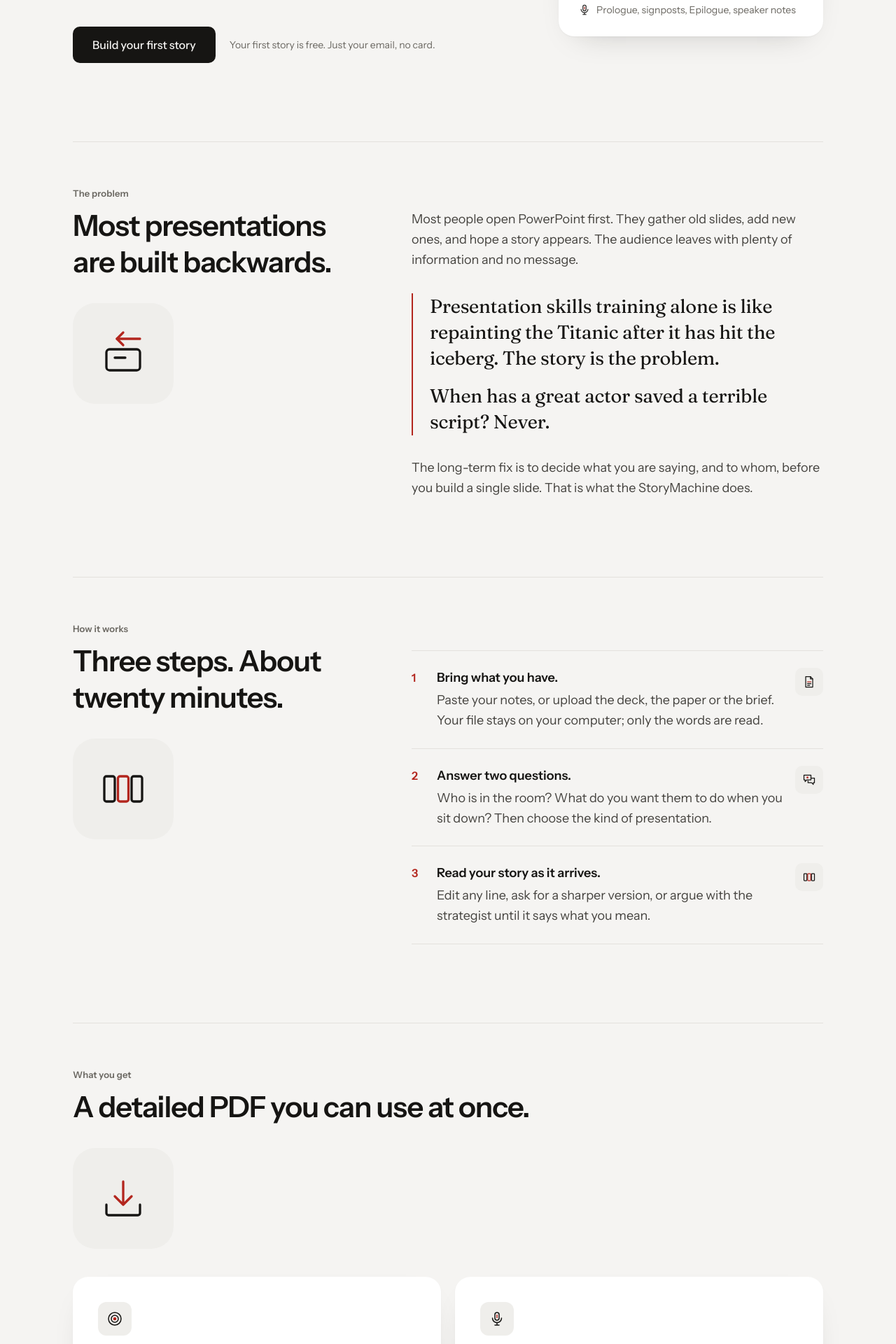
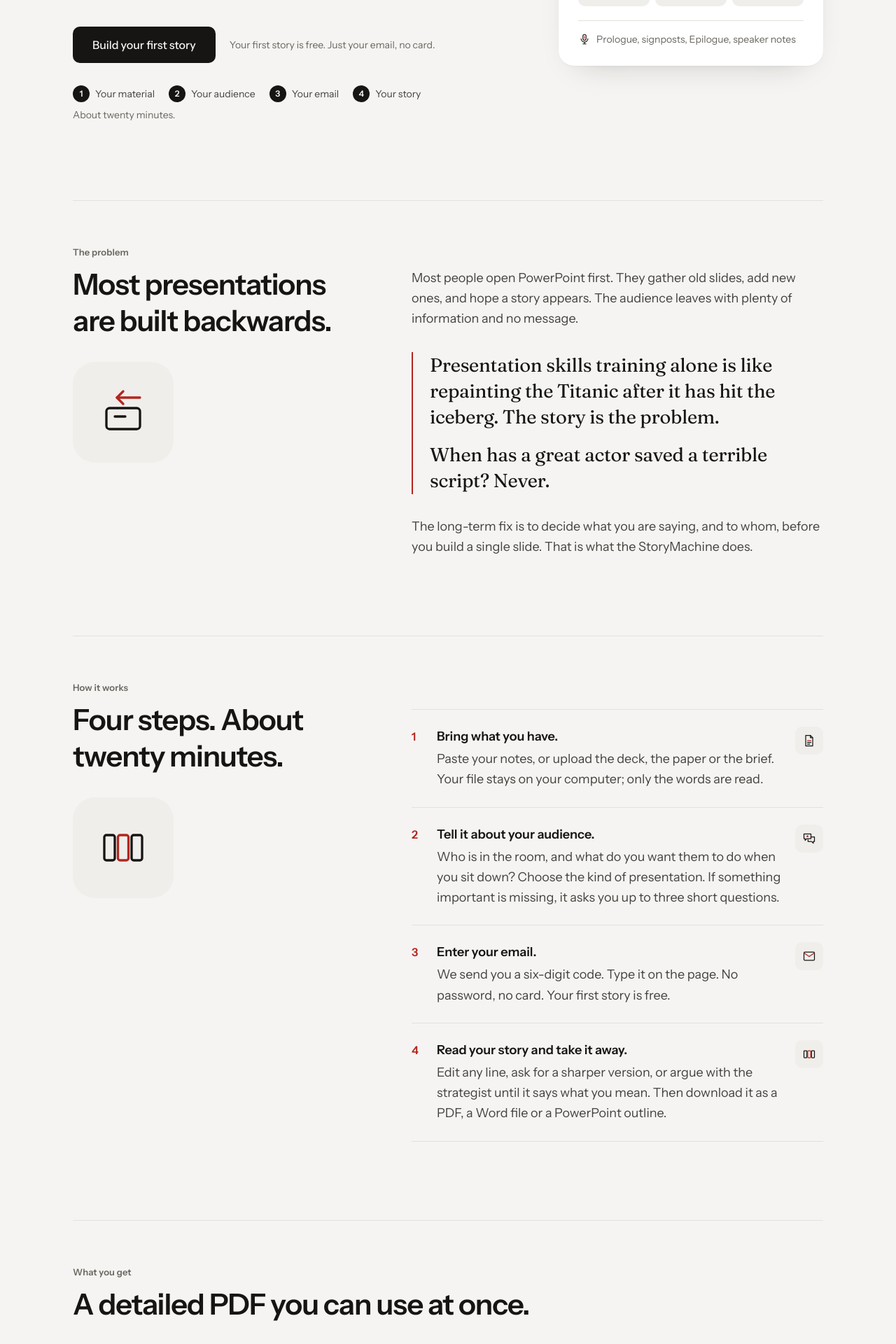
Before and after one commit to jimharvey-source/story_machine, a Next.js app: page / in a window 1280 px wide. Shown: the part 520-2440 px from the top of the page at 70% size. Built offline with nearby package versions, Linux system fonts and the light colour scheme; no server answers.

Commit message:
Clearer path for new visitors: numbered steps, sign-in beside the button

```diff
--- a/app/page.tsx
+++ b/app/page.tsx
@@ -61,6 +61,15 @@ export default async function Landing({ searchParams }: Props) {
             <BuildButton />
             <p className="text-sm text-muted">Your first story is free. Just your email, no card.</p>
           </div>
+          <ol className="mt-8 flex flex-wrap gap-x-5 gap-y-2 text-sm text-ink-2" aria-label="How it works">
+            {["Your material", "Your audience", "Your email", "Your story"].map((step, i) => (
+              <li key={step} className="flex items-center gap-2">
+                <span className="flex h-6 w-6 items-center justify-center rounded-full bg-ink text-xs font-semibold text-paper">{i + 1}</span>
+                {step}
+              </li>
+            ))}
+            <li className="text-muted">About twenty minutes.</li>
+          </ol>
           </div>
           <HeroStory />
         </section>
--- a/components/Tour.tsx
+++ b/components/Tour.tsx
@@ -26,16 +26,16 @@ export function Tour({ programme = false }: { programme?: boolean }) {
         </Section>
 
         {/* 3. How it works */}
-        <Section icon="acts" label="How it works" title="Three steps. About twenty minutes.">
+        <Section icon="acts" label="How it works" title="Four steps. About twenty minutes.">
           <ol className="mt-2 border-b border-rule">
-            {HOW.map(([head, body], i) => (
+            {(programme ? HOW_PROGRAMME : HOW).map(([head, body], i) => (
               <li key={head} className="grid grid-cols-[1.5rem_1fr_auto] items-start gap-3 border-t border-rule py-6">
                 <span className="text-base font-semibold text-red pt-0.5">{i + 1}</span>
                 <span>
                   <span className="block text-lg font-semibold text-ink">{head}</span>
                   <span className="mt-1 block text-ink-2">{body}</span>
                 </span>
-                <IconTile name={STEP_ICONS[i]} size="sm" />
+                <IconTile name={(programme ? STEP_ICONS_PROGRAMME : STEP_ICONS)[i]} size="sm" />
               </li>
             ))}
           </ol>
@@ -102,8 +102,9 @@ export function Tour({ programme = false }: { programme?: boolean }) {
         {/* 7. Your deck stays on your computer */}
         <Section icon="laptop" label="Confidential material" title="Your deck stays on your computer.">
           <p>
-            Upload a PowerPoint, Word file or PDF of any size. The StoryMachine reads the words on your own computer and
-            keeps only those. The file is never sent anywhere, so a confidential board deck stays where it belongs.
+            Upload a PowerPoint, Word file or PDF of any size. The StoryMachine reads the words on your own computer; the
+            file itself never leaves it. Only the words go to our servers and to the AI that writes your story. Your story
+            is saved to your account, and you can delete it at any time.
           </p>
         </Section>
 
@@ -143,19 +144,32 @@ export function Section({ icon, label, title, children }: { icon: IconName; labe
   );
 }
 
+// Four steps, in the order the public visitor meets them (13 October: sign-in is a step, so nobody is surprised by it).
 const HOW: Array<[string, string]> = [
   [
     "Bring what you have.",
     "Paste your notes, or upload the deck, the paper or the brief. Your file stays on your computer; only the words are read.",
   ],
   [
-    "Answer two questions.",
-    "Who is in the room? What do you want them to do when you sit down? Then choose the kind of presentation.",
+    "Tell it about your audience.",
+    "Who is in the room, and what do you want them to do when you sit down? Choose the kind of presentation. If something important is missing, it asks you up to three short questions.",
   ],
   [
-    "Read your story as it arrives.",
-    "Edit any line, ask for a sharper version, or argue with the strategist until it says what you mean.",
+    "Enter your email.",
+    "We send you a six-digit code. Type it on the page. No password, no card. Your first story is free.",
   ],
+  [
+    "Read your story and take it away.",
+    "Edit any line, ask for a sharper version, or argue with the strategist until it says what you mean. Then download it as a PDF, a Word file or a PowerPoint outline.",
+  ],
+];
+
+// On a programme welcome page the person signs in at the top first, so the email step comes first.
+const HOW_PROGRAMME: Array<[string, string]> = [
+  ["Sign in at the top of this page.", "Your work email and the six-digit code we send you. No password."],
+  HOW[0],
+  HOW[1],
+  HOW[3],
 ];
 
 const STAGES = [
@@ -194,4 +208,5 @@ const KINDS: Array<[string, IconName]> = [
   ["Something else", "quote"],
 ];
 
-const STEP_ICONS: IconName[] = ["notes", "questions", "acts"];
+const STEP_ICONS: IconName[] = ["notes", "questions", "mail", "acts"];
+const STEP_ICONS_PROGRAMME: IconName[] = ["mail", "notes", "questions", "acts"];
```
Also changed, not shown: app/build/page.tsx.
